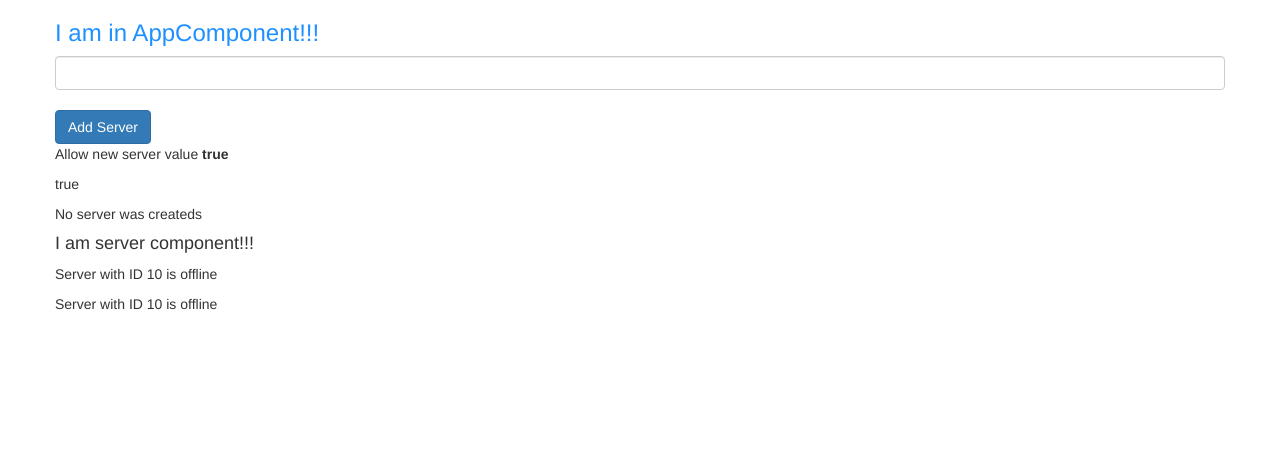
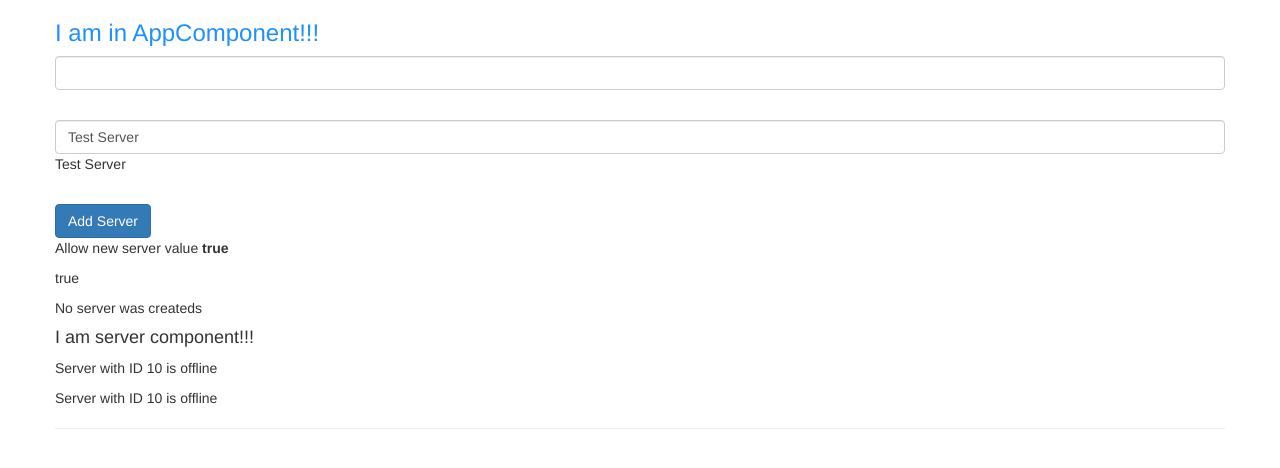
Before and after one commit to rahul-sah089/Angular7, an Angular app: page / in a window 1280 px wide. Shown: the top 468 px of the page. Built offline with nearby package versions, Linux system fonts and the light colour scheme.

Commit message:
property binding,event binding and two way binding

```diff
--- a/src/app/app.module.ts
+++ b/src/app/app.module.ts
@@ -4,6 +4,7 @@ import {ServerComponent} from './server/server.component';
 import { AppRoutingModule } from './app-routing.module';
 import { AppComponent } from './app.component';
 import { ServersComponent } from './servers/servers.component';
+import { FormsModule } from '@angular/forms';
 
 @NgModule({
   declarations: [
@@ -13,7 +14,8 @@ import { ServersComponent } from './servers/servers.component';
   ],
   imports: [
     BrowserModule,
-    AppRoutingModule
+    AppRoutingModule,
+    FormsModule
   ],
   providers: [],
   bootstrap: [AppComponent]
--- a/src/app/servers/servers.component.html
+++ b/src/app/servers/servers.component.html
@@ -1,9 +1,12 @@
-<input type="text" class="form-control" (input)="onUpdateServerName($event)"/>
-{{serverName}}
-<br/>
-<button class="btn btn-primary" [disabled]="!allowNewServer"
-(click)="onSeverCreation()">Add Server</button>
+<input type="text" class="form-control" (input)="onUpdateServerName($event)" />
+<p>{{serverName1}}</p>
+<br />
+<input type="text" class="form-control" [(ngModel)]="serverName2"/>
+<p>{{serverName2}}</p>
+<br />
+<button class="btn btn-primary" [disabled]="!allowNewServer" (click)="onSeverCreation()">Add Server</button>
 <p>Allow new server value <b>{{allowNewServer}}</b></p>
 <p [innerText]="allowNewServer"></p>
-{{serverCreationStatus}}
+<p>{{serverCreationStatus}}</p>
 <app-server></app-server>
+<hr/>
--- a/src/app/servers/servers.component.ts
+++ b/src/app/servers/servers.component.ts
@@ -13,7 +13,8 @@ import { Component, OnInit } from '@angular/core';
 export class ServersComponent implements OnInit {
   allowNewServer:boolean = false;
   serverCreationStatus : String  = "No server was createds";
-  serverName = "";
+  serverName1 = "";
+  serverName2 = "Test Server";
   constructor() {
     setTimeout(() => {
       this.allowNewServer = true;
@@ -23,13 +24,13 @@ export class ServersComponent implements OnInit {
   }
 
   onSeverCreation(){
-    this.serverCreationStatus = "Server Creation!!!";
+    this.serverCreationStatus = "Server Created and the server name is "+this.serverName2;
   }
 
   onUpdateServerName(values:Event){
     //alert("update server called");
     console.log(values);
-    this.serverName = (<HTMLInputElement>values.target).value;
+    this.serverName1 = (<HTMLInputElement>values.target).value;
   }
 
 }
```
Also changed, not shown: src/notes.txt.
